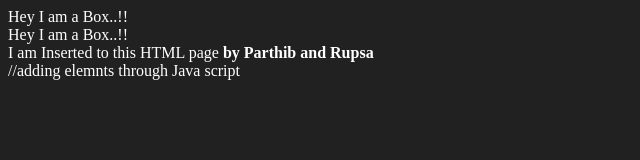
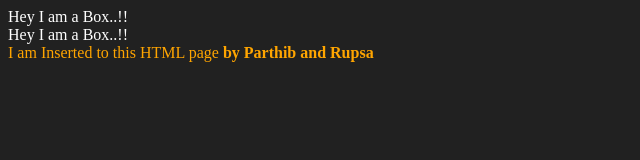
Before and after one commit to The-Parthib/Sigm-WebDev, a plain HTML site: page Javascript/Lec01/DOM05.html in a window 1280 px wide. Shown: the whole page, without its empty margins (0-640 px from the left). Drawn offline with Linux system fonts and the light colour scheme.

Commit message:
new files added

```diff
--- a/Javascript/Lec01/DOM05.html
+++ b/Javascript/Lec01/DOM05.html
@@ -9,6 +9,12 @@
             background-color: #212121;
             color: white;
         }
+
+        /* .container{
+            display: flex;
+            justify-content: center;
+            align-items: center;
+        } */
     </style>
 </head>
 <body>
@@ -18,10 +24,12 @@
     </div>
 
 
-    //adding elemnts through Java script
+    <!-- //adding elemnts through Java script -->
     <script>
         let div = document.createElement("div");
         div.innerHTML = "I am Inserted to this HTML page <b>by Parthib and Rupsa</b>"
+        div.setAttribute('class','newClass')
+        div.setAttribute('style','color:orange')
         document.querySelector('.container').append(div)
     </script>
 
```
Also changed, not shown: Javascript/Lec01/dom05.js (+11 -0 lines).
